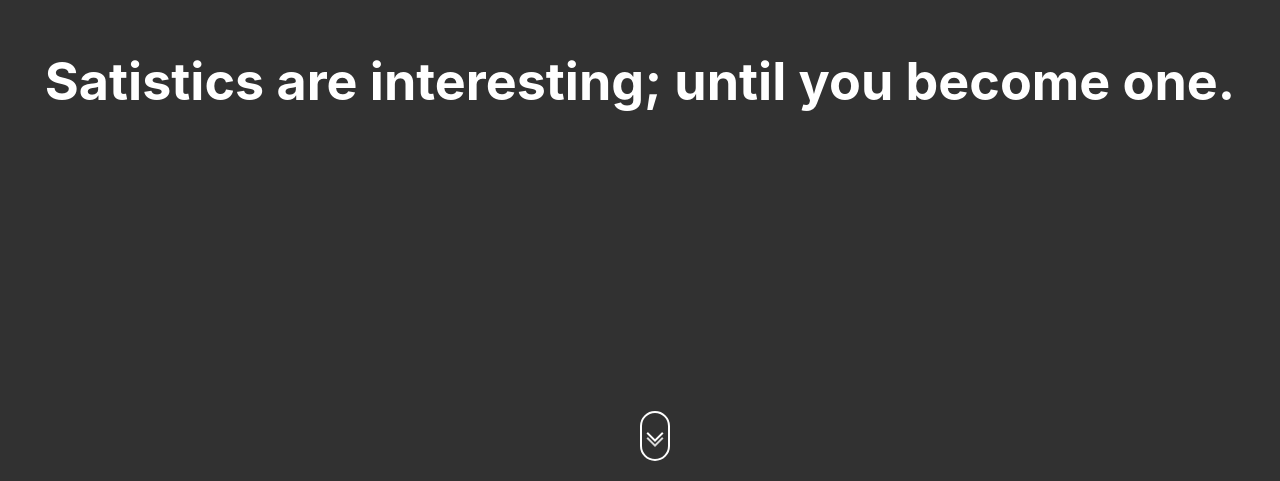
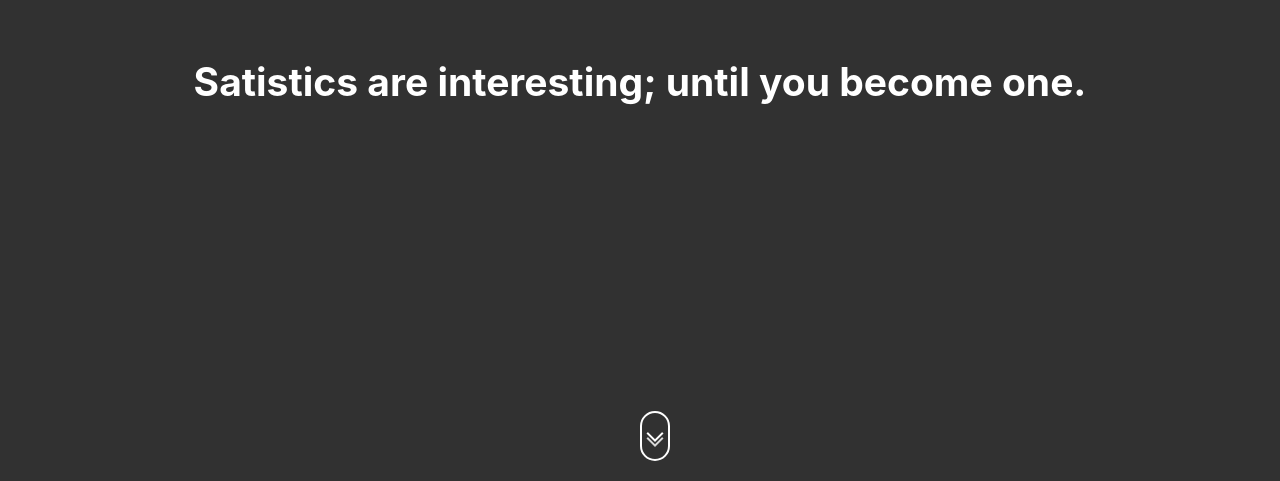
Before and after one commit to svensk007/DACP, a React (Create React App) app: page / in a window 1280 px wide. Shown: the part 319-800 px from the top of the page. Built offline with nearby package versions, Linux system fonts and the light colour scheme.

Commit message:
need to make scroll snap

```diff
--- a/src/App.css
+++ b/src/App.css
@@ -2,6 +2,7 @@
   padding: 0;
   margin: 0;
   box-sizing: border-box;
+  scroll-behavior: smooth;
 }
 
 .App {
--- a/src/App.js
+++ b/src/App.js
@@ -5,13 +5,15 @@
 function App() {
   return (
     <div className="App">
-      <header id="head" className="section">
+      <section id="header" className="section">
         <motion.h1 animate={{ opacity: [0, 1], y: [75, 0] }}>
           Satistics are interesting; until you{" "}
           <span className="become-one">become one</span>.
         </motion.h1>
-        <motion.div class="scroll"></motion.div>
-      </header>
+        <a href="#WDYM">
+          <div class="scroll"></div>
+        </a>
+      </section>
       <section id="WDYM" className="section">
         <motion.h1
           initial={{ x: "-100vw" }}
```
